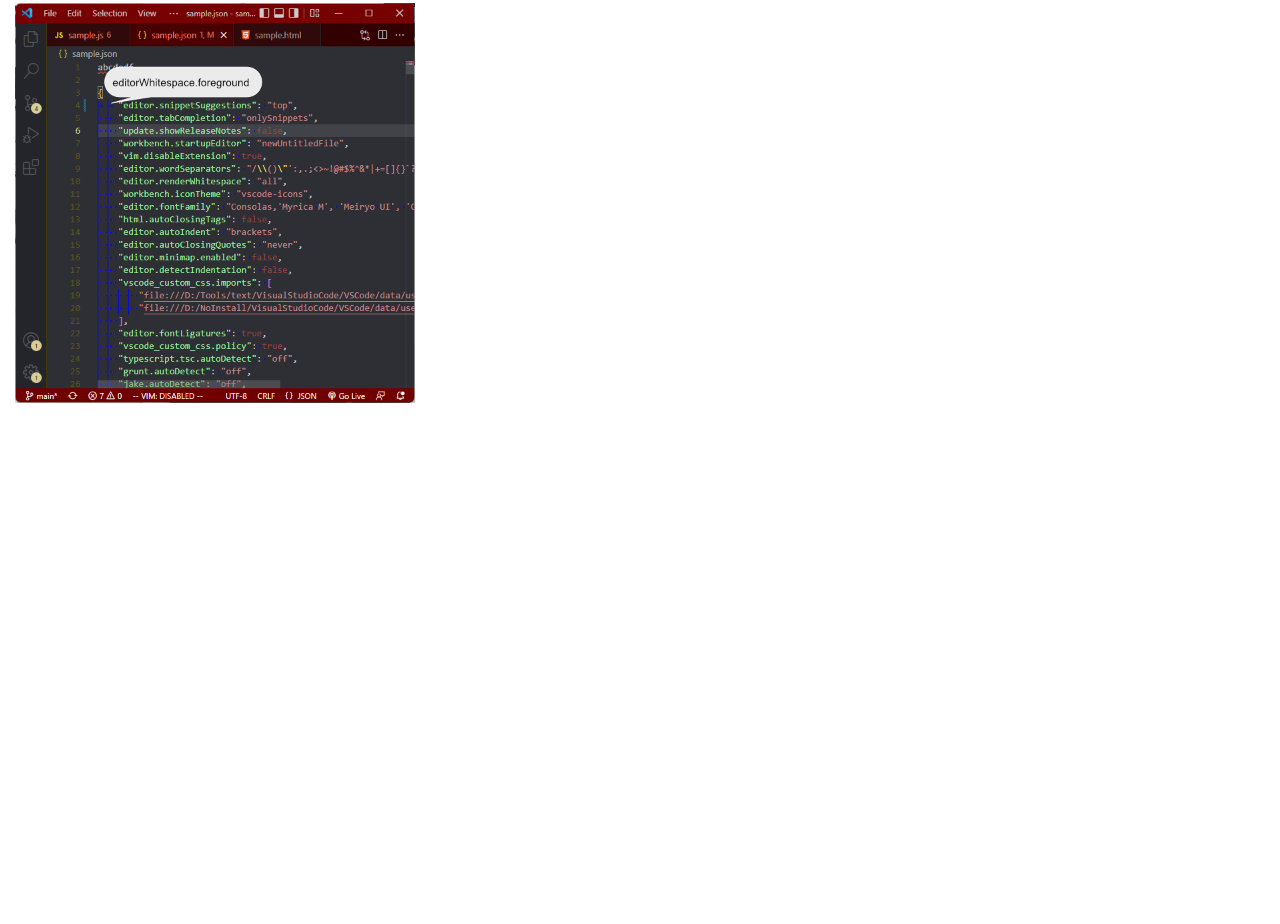
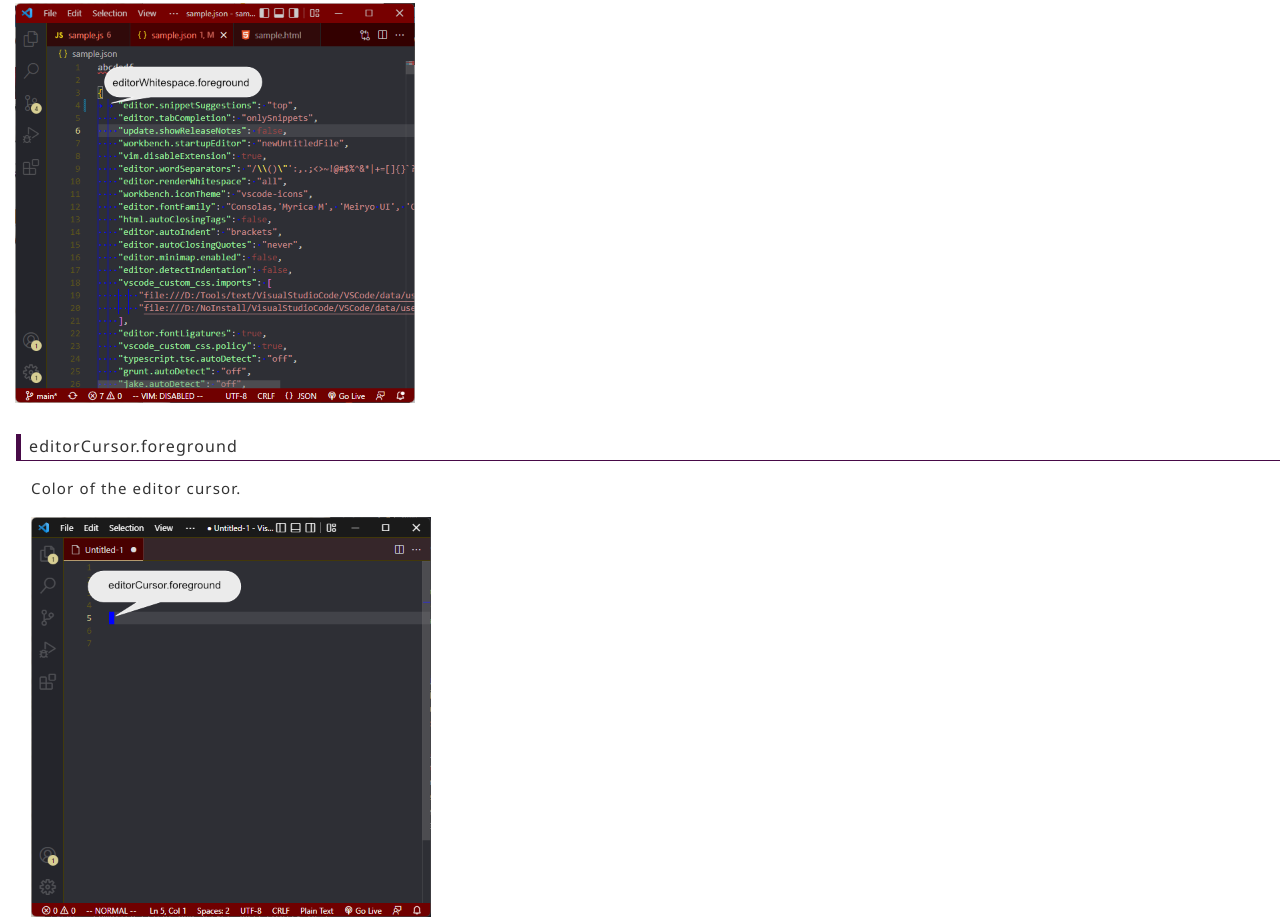
Before and after one commit to OSN-DEV/vs-code-color-ref, a plain HTML site: page editor.html in a window 1280 px wide. Shown: the part 7001-7925 px from the top of the page. Before the commit the page ends 7411 px from the top, so only its background shows below. Drawn offline with Linux system fonts and the light colour scheme.

Commit message:
update editor color and input color

```diff
--- a/editor.html
+++ b/editor.html
@@ -146,5 +146,15 @@ To see the editor indent guides, set "editor.guides.indentation": true and "edit
     </section>
   </article>
 
+  <article>
+    <section>
+      <h2>editorCursor.foreground</h2>
+      <p>Color of the editor cursor.</p>
+      <figure>
+        <img class="" alt="editorCursor.foreground" src="./img/editor/editorCursor.foreground.png" />
+      </figure>
+    </section>
+  </article>
+
 </body>
 </html>
```
Also changed, not shown: img/editor/editorCursor.foreground.png (added), img/inputControl/inputValidation.errorBackground.png (added), img/inputControl/inputValidation.errorBorder.png (added), img/inputControl/inputValidation.errorForeground.png (added), 2 other files.
